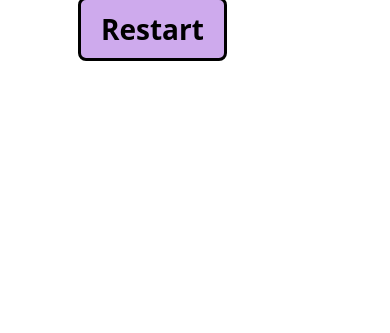
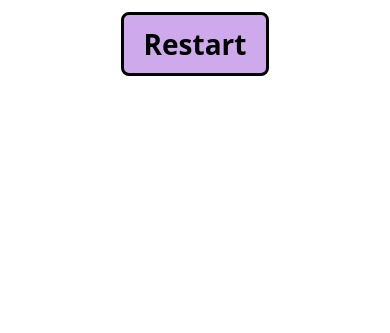
Before and after one commit to Hossain-Md-Shahriar/Tic-Tac-Toe, a plain HTML site: page index.html in a window 390 px wide. Shown: the part 511-844 px from the top of the page. Drawn offline with Linux system fonts and the light colour scheme; a web font is replaced by a local one.

Commit message:
info and button are centered

```diff
--- a/index.html
+++ b/index.html
@@ -29,7 +29,7 @@
         </div>
         <div class="gameInfo">
             <h1>Welcome to MyTicTacToe</h1>
-            <div>
+            <div class="info-reset">
                 <span class="info">Turn for X</span>
                 <button id="reset">Restart</button>
             </div>
--- a/style.css
+++ b/style.css
@@ -108,4 +108,10 @@ nav ul {
         grid-template-rows: repeat(3, 20vw);
         grid-template-columns: repeat(3, 20vw);
     }
+    .info-reset {
+        display: flex;
+        align-items: center;
+        flex-direction: column;
+        row-gap: 15px;
+    }
 }
```
